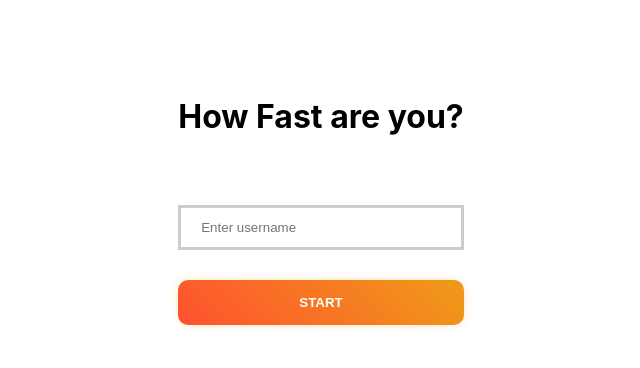
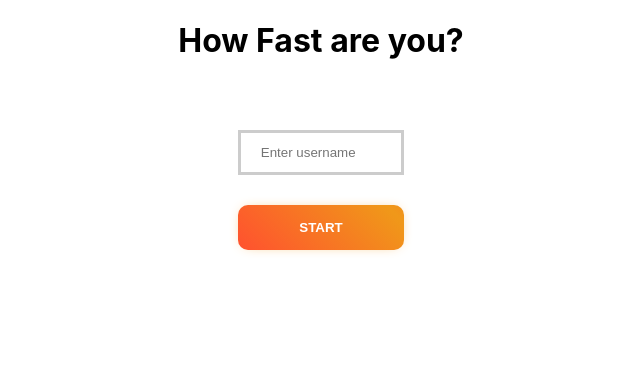
Before and after one commit to adinizri/MavensFS, a React (Create React App) app in the folder Client/: page / in a window 1280 px wide. Shown: the top 368 px of the page, without its empty margins (319-959 px from the left). Built offline with nearby package versions, Linux system fonts and the light colour scheme.

Commit message:
finel changing

```diff
--- a/Client/src/Pages/Game/Game.tsx
+++ b/Client/src/Pages/Game/Game.tsx
@@ -22,16 +22,17 @@ export default function Game({ username }: IProps) {
   const [gamesWonCounter, setGamesWonCounter] = useState(0);
   const showIndicatorRef = useRef(showIndicator); //to get access to the showIndicator state in the event listener
   const selectedSideRef = useRef(selectedSide); //to get access to the selectedSide state in the event listener
-  const gamesWonRef = useRef(gamesWonCounter); //using ref to access the data in the post request
-  const gamesPlayedRef = useRef(gamesPlayedCounter); //using ref to access the data in the post request
+  const gamesWonCounterRef = useRef(gamesWonCounter); //using ref to access the data in the post request
+  const gamesPlayedCounterRef = useRef(gamesPlayedCounter); //using ref to access the data in the post request
   const userReactionRef = useRef<IReactionType>(); //saving the user reaction in a ref for update it without a render
+  const isKeyPressedRef = useRef(false); //check if the user press a key
   showIndicatorRef.current = showIndicator; //setting it after render
   selectedSideRef.current = selectedSide; //setting it after render
-  gamesWonRef.current = gamesWonCounter;
-  gamesPlayedRef.current = gamesPlayedCounter;
+
+  gamesWonCounterRef.current = gamesWonCounter;
+  gamesPlayedCounterRef.current = gamesPlayedCounter;
   const randomSide = Math.round(Math.random() * 1); //random 0 or 1 that indicate the side index
   const randomWaitingTime = Math.floor(Math.random() * (5000 - 2000) + 2000); // Random time between 2 to 5 seconds in milliseconds
-  const isKeyPressedRef = useRef(false); //check if the user press a key
 
   // the initail useEffect to set the event listener once and remove it when dont need
   useEffect(() => {
@@ -80,8 +81,8 @@ export default function Game({ username }: IProps) {
       axios
         .put(`${serverAdress}/user`, {
           username: username,
-          gamesPlayed: gamesPlayedRef.current,
-          gamesWon: gamesWonRef.current,
+          gamesPlayed: gamesPlayedCounterRef.current,
+          gamesWon: gamesWonCounterRef.current,
         })
         .then((response) => console.log(response))
         .catch((err) => console.log(err));
--- a/Client/src/Pages/Game/Side/Side.tsx
+++ b/Client/src/Pages/Game/Side/Side.tsx
@@ -8,10 +8,8 @@ interface IProps {
 
 export default function Side({ side, selectedSide, showIndicator }: IProps) {
   return (
-    <div className={`side ${side === "right" ? "spliter" : ""}`}>
-      {showIndicator && selectedSide && (
-        <SideIndicator side={side}></SideIndicator>
-      )}
+    <div className={`side ${side === "right" && "spliter"}`}>
+      {showIndicator && selectedSide && <SideIndicator></SideIndicator>}
     </div>
   );
 }
--- a/Client/src/Pages/Game/Side/SideIndicator/SideIndicator.tsx
+++ b/Client/src/Pages/Game/Side/SideIndicator/SideIndicator.tsx
@@ -1,14 +1,11 @@
-import { GameSides } from "../../../../Consts";
 import "./SideIndicator.css";
-interface IProps {
-  side: string;
-}
-export default function SideIndicator({ side }: IProps) {
+
+export default function SideIndicator() {
   const generateTop = Math.floor(Math.random() * 87);
   const generateleft = Math.floor(Math.random() * 90);
   return (
     <div
-      className={`side_indicator ${side === "Right" ? "" : ""}`}
+      className={"side_indicator "}
       style={{ top: `${generateTop}%`, left: `${generateleft}%` }}></div>
   );
 }
--- a/Client/src/Pages/HomePage/HomePage.css
+++ b/Client/src/Pages/HomePage/HomePage.css
@@ -1,19 +1,15 @@
-.HomePage_container{
-display: flex;
-    justify-content: center;
-    /* Center horizontally */
-    align-items: center;
-    /* Center vertically */
-    height: 50vh;
-    /* Use the full viewport height */
-}
+
 .HomePage_title{
 padding-bottom: 5vh;
 }
 
 .HomePage{
+
     display: flex;
-    flex-direction: column;
+        flex-direction: column;
+        height: 49%;
+        /* width: 100%; */
+        align-items: center;
 
 }
 
@@ -21,6 +17,7 @@ padding-bottom: 5vh;
 
         display: flex;
         flex-direction: column;
+        width: 13%;
 }
 
 .Login_input {
--- a/Client/src/Pages/HomePage/HomePage.tsx
+++ b/Client/src/Pages/HomePage/HomePage.tsx
@@ -1,6 +1,6 @@
 import React, { useState } from "react";
 import "./HomePage.css";
-// import { useHistory } from "react-router-dom";
+
 import { useNavigate } from "react-router-dom";
 
 interface HomePageProps {
@@ -21,10 +21,9 @@ export default function HomePage(props: HomePageProps) {
     }
   };
   return (
-    <div className='HomePage_container'>
     <div className='HomePage'>
       <h1 className='HomePage_title'>How Fast are you?</h1>
-        <div className='login_container'>
+      <div className='Login_container'>
         <input
           className='Login_input'
           type='text'
@@ -38,6 +37,5 @@ export default function HomePage(props: HomePageProps) {
         </button>
       </div>
     </div>
-    </div>
   );
 }
```
Also changed, not shown: Client/src/App.tsx (+2 -8 lines), Client/src/Consts.ts (+13 -14 lines), 1 other file (tests, documents, lock files or other folders). Lines whose indentation alone changed are shown as unchanged.
